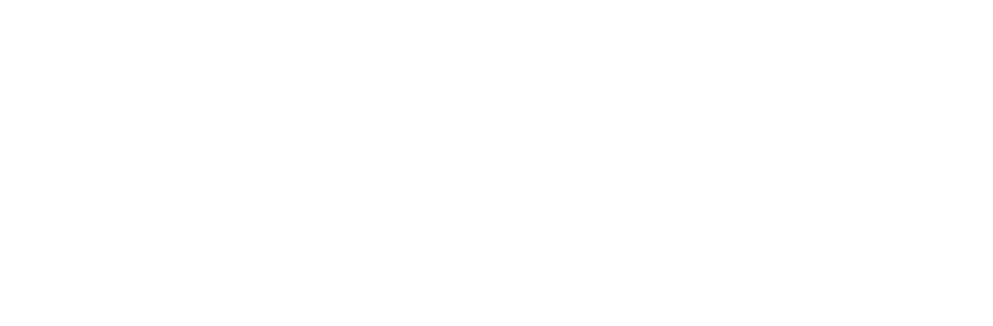
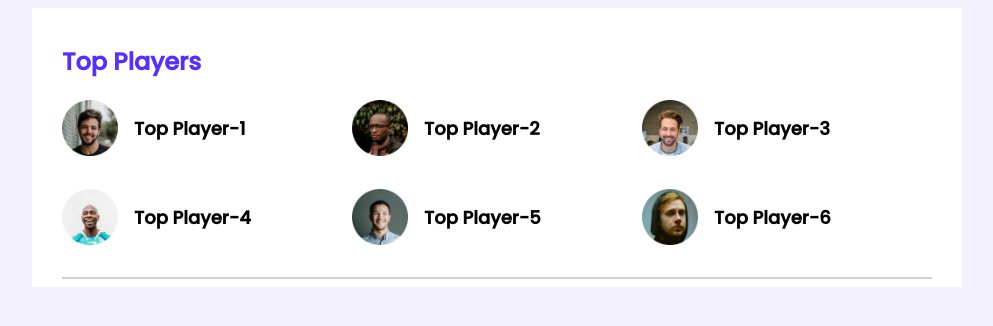
Before and after one commit to thealmamun/project3-leader-board, a plain HTML site: page index.html in a window 1280 px wide. Shown: the whole page, without its empty margins (143-1136 px from the left). Drawn offline with Linux system fonts and the light colour scheme.

Commit message:
13th july

```diff
--- /dev/null
+++ b/css/style.css
@@ -0,0 +1,63 @@
+
+/* fonts */
+
+@import url('https://fonts.googleapis.com/css2?family=Poppins:wght@500&display=swap');
+
+/* common styles */
+
+body{
+    font-family: 'Poppins', sans-serif;
+    background-color: #F3F1FF;
+}
+
+main{
+    display: flex;
+    justify-content: center;
+}
+
+.container{
+    background-color: white;
+    width: 870px;
+    padding-top: 33px;
+    padding-left: 30px;
+    padding-right: 30px;
+
+}
+
+hr{
+    border: 1px solid #D1D1D1;
+}
+
+.section-title{
+    color: #562EFF;
+    font-size: 24px;
+    margin-top: 3px;
+}
+
+/* top players style  */
+.top-players{
+    margin-bottom: 30px;
+}
+
+.players{
+
+    display: grid;
+    grid-template-columns: repeat(3, 1fr);
+    grid-row-gap: 30px;
+}
+
+.player{
+    display: flex;
+    align-items: center;
+
+}
+
+.player img{
+    width: 56px;
+    height: 56px;
+}
+
+.player-name{
+    margin: 16px;
+    font-size: 18px;
+}
--- a/index.html
+++ b/index.html
@@ -5,11 +5,68 @@
     <meta charset="UTF-8">
     <meta http-equiv="X-UA-Compatible" content="IE=edge">
     <meta name="viewport" content="width=device-width, initial-scale=1.0">
-    <title>Document</title>
+    <title>Leader Board</title>
+    <!-- stylesheet -->
+    <link rel="stylesheet" href="css/style.css">
 </head>
 
 <body>
 
+    <!-- header start -->
+
+    <header>
+
+    </header>
+
+    <!-- header end -->
+
+    <!-- main start -->
+    <main>
+        <!-- top player & top blog start -->
+        <section class="container">
+
+            <div class="top-players">
+
+                <h2 class="section-title">Top Players</h2>
+
+                <div class="players">
+
+                    <div class="player">
+                        <img src="src/images/players/player-1.png" alt="">
+                        <h3 class="player-name">Top Player-1</h3>
+                    </div>
+                    <div class="player">
+                        <img src="src/images/players/player-2.png" alt="">
+                        <h3 class="player-name">Top Player-2</h3>
+                    </div>
+                    <div class="player">
+                        <img src="src/images/players/player-3.png" alt="">
+                        <h3 class="player-name">Top Player-3</h3>
+                    </div>
+                    <div class="player">
+                        <img src="src/images/players/player-4.png" alt="">
+                        <h3 class="player-name">Top Player-4</h3>
+                    </div>
+                    <div class="player">
+                        <img src="src/images/players/player-5.png" alt="">
+                        <h3 class="player-name">Top Player-5</h3>
+                    </div>
+                    <div class="player">
+                        <img src="src/images/players/player-6.png" alt="">
+                        <h3 class="player-name">Top Player-6</h3>
+                    </div>
+
+                </div>
+
+            </div>
+
+            <hr>
+
+        </section>
+        <!-- top player & top blog end -->
+    </main>
+    <!-- main end -->
+
 </body>
 
 </html>
```
